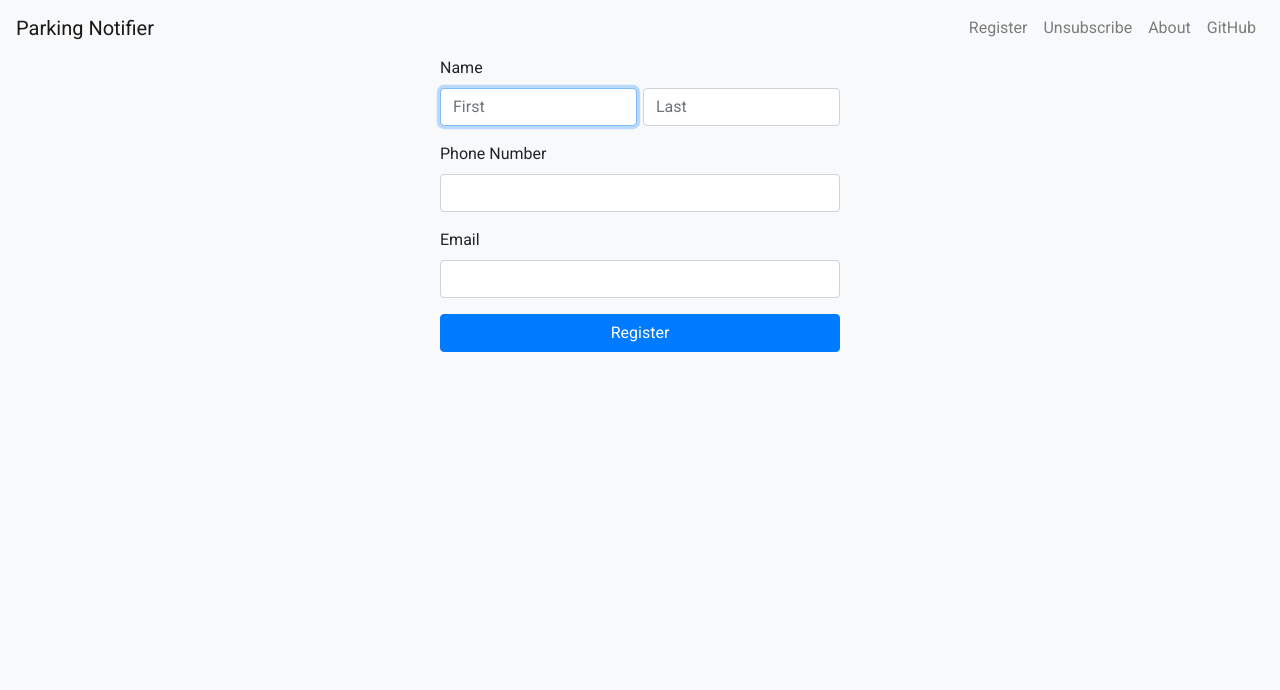
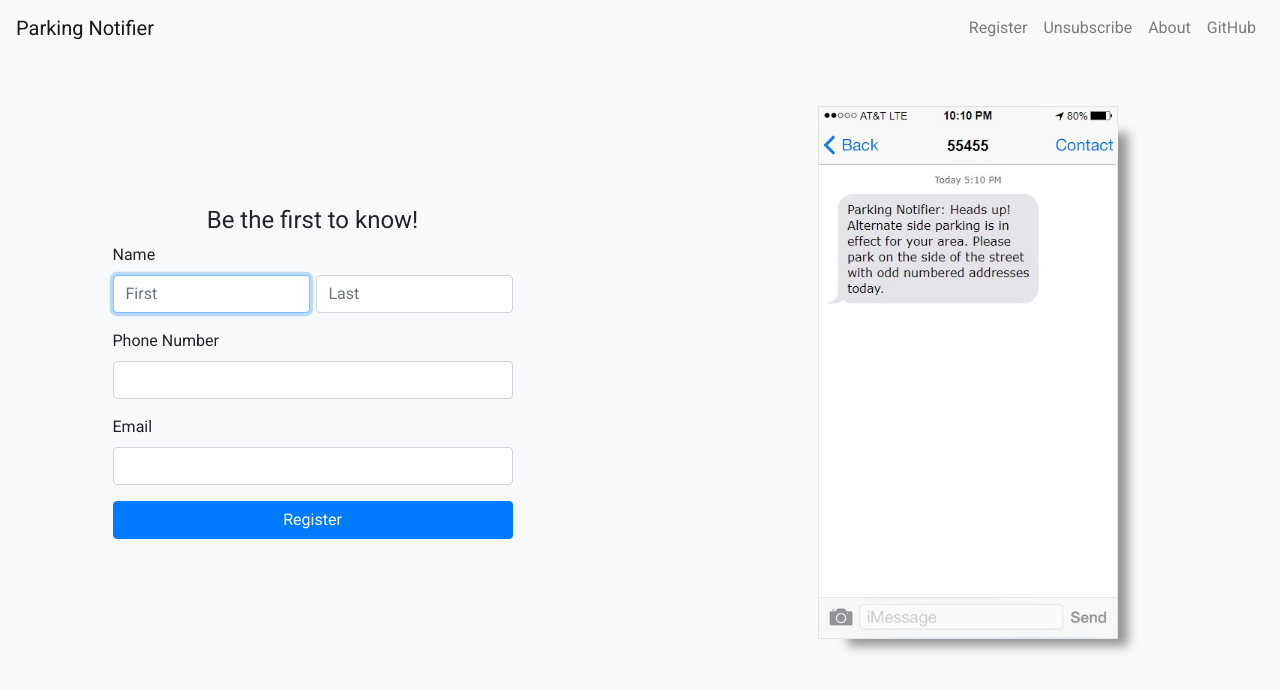
Before and after one commit to uwec-innovation-labs/parkingNotifier, a React (Create React App) app in the folder frontend/: page /register in a window 1280 px wide. Shown: the top 690 px of the page. Built offline with nearby package versions, Linux system fonts and the light colour scheme.

Commit message:
Register page now has an example text message. Needs some formatting.

```diff
--- a/frontend/src/App.css
+++ b/frontend/src/App.css
@@ -3,6 +3,7 @@
   max-width: 355px;
   text-align: left;
   margin-bottom: 50px;
+
 }
 
 h1,
@@ -12,6 +13,14 @@ h4,
 h5,
 h6 {
   font-family: "Roboto", sans-serif;
+}
+
+#col-left {
+    margin-left: 200px;
+}
+
+.col align-self-center {
+  padding: 0px;
 }
 
 .button {
@@ -84,12 +93,21 @@ h6 {
   margin-top: 30px;
 }
 
+#demo_text  {
+  box-shadow: 20px 17px 10px -10px rgba(0, 0, 0, 0.4);
+}
+
+
+#cwlLogo_register {
+  max-width: 200px;
+}
+
 p {
   margin: 30px auto;
   max-width: 600px;
   text-overflow: ellipsis;
   margin-bottom: 10px;
-  text-align: left;
+  text-align: center;
   font-family: "Open Sans", sans-serif;
 }
 
--- a/frontend/src/components/Register.js
+++ b/frontend/src/components/Register.js
@@ -13,7 +13,9 @@ class Register extends Component {
     return (
       <div>
         <AppNavbar />
-        <div className="content">
+        <div className="row">
+        <div className="col align-self-center padding-0">
+        <h4> Be the first to know! </h4>
           <div className="registerForm">
             <form>
               <label htmlFor="name" id="nameLabel">
@@ -60,6 +62,15 @@ class Register extends Component {
               </Button>
             </form>
           </div>
+          </div>
+          <div className="col">
+            <img
+              src={require("../demo_text.jpg")}
+              className="img-responsive"
+              id="demo_text"
+              alt="Text Message Example"
+            />
+          </div>
         </div>
       </div>
     );
--- a/frontend/src/components/unsubscribe.js
+++ b/frontend/src/components/unsubscribe.js
@@ -10,7 +10,7 @@ class Unsubscribe extends Component {
         <AppNavbar />
         <form onSubmit={this.handleSubmit}>
           <div className="form-group" id="username">
-            <label htmlFor="username"> UWEC Email </label>
+            <label htmlFor="username"> Email </label>
             <input
               type="name"
               className="form-control"
```
Also changed, not shown: frontend/src/demo_text.jpg (added).
